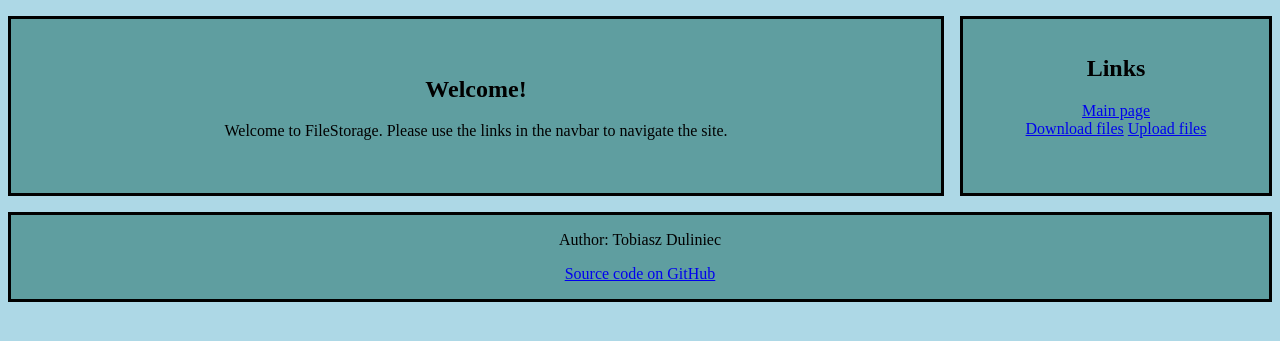
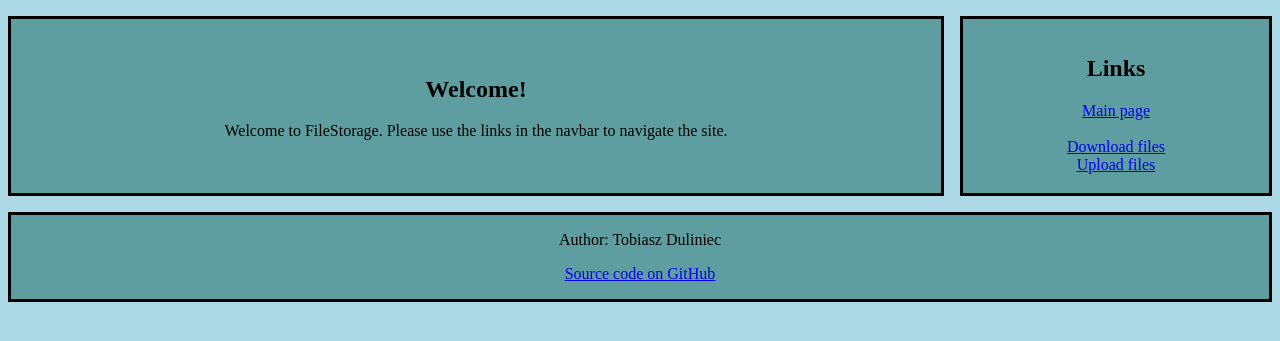
Before and after one commit to Tobiasz-Duliniec/FileStorage, a Flask app: page / in a window 1280 px wide. Shown: the part 98-439 px from the top of the page. Run offline with Flask 3, Linux system fonts and the light colour scheme.

Commit message:
Update style.css

```diff
--- a/FileStorage/static/style.css
+++ b/FileStorage/static/style.css
@@ -8,6 +8,10 @@ body{
 
 header{
 	text-align: center;
+}
+
+nav a{
+	display: block;
 }
 
 #main_header{
```
